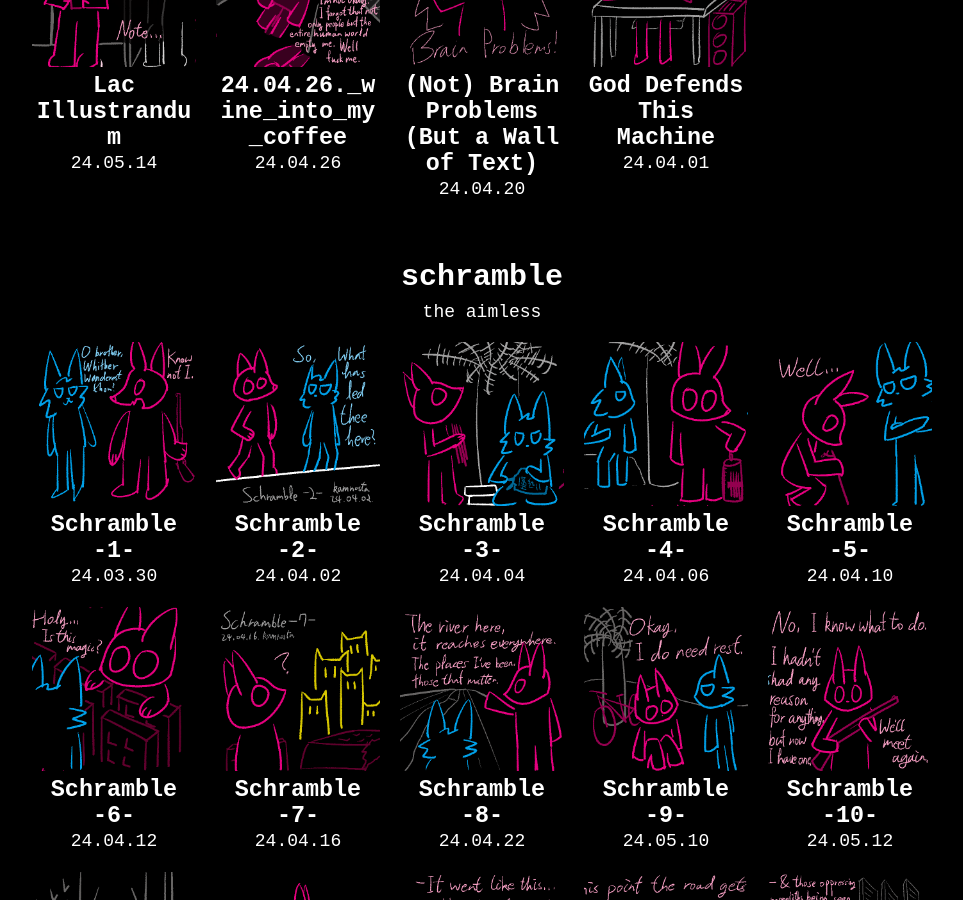
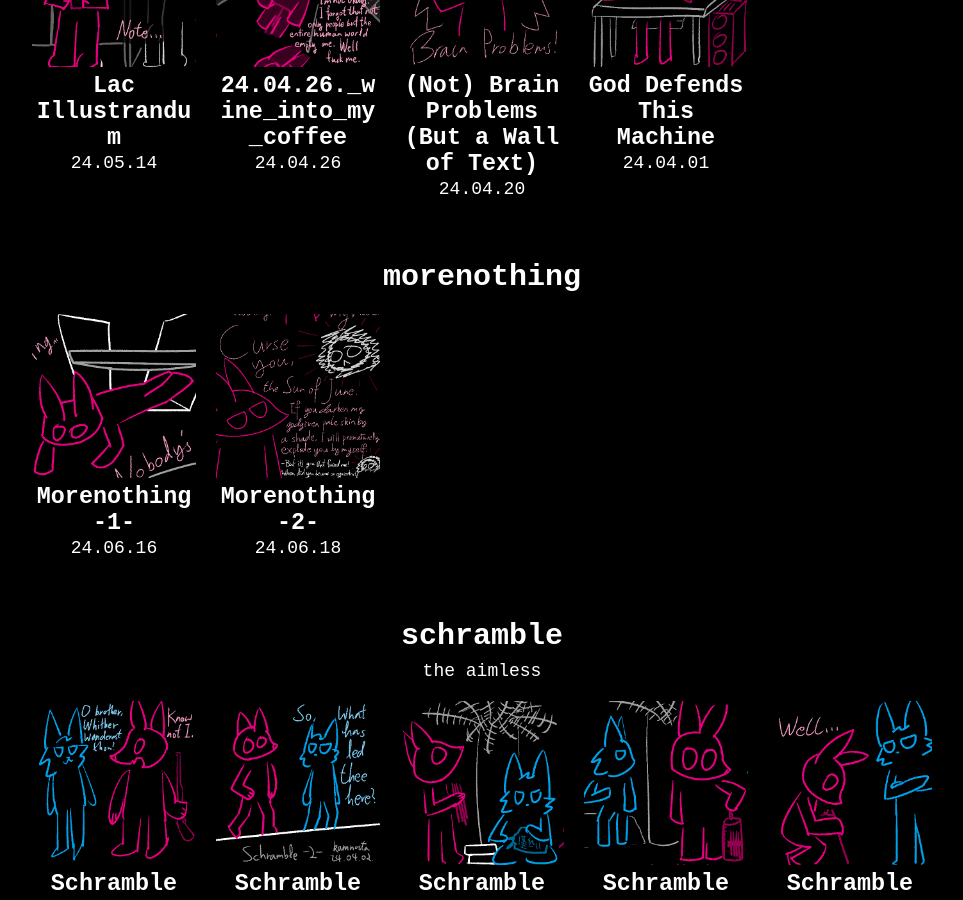
Before and after one commit to kamnosta/testproj, a Jekyll site: the page built from index.md, in a window 1280 px wide and 900 px high, scrolled down 2142 px. Shown: the whole window, without its empty margins (158-1121 px from the left). Built offline with Jekyll 4.4.1, drawn with Linux system fonts in a browser that asks for light colours; some of the changed text lies outside the part shown.

Commit message:
240618 mn2

```diff
--- a/_config.yml
+++ b/_config.yml
@@ -32,8 +32,8 @@ emptyarray: []
 home_cols:
   - illusts
   - comics
+  - morenothing
   - schramble
-  - morenothing
   - objects
   - posts
 
--- /dev/null
+++ b/_morenothing/24-06-18-2.md
@@ -0,0 +1,3 @@
+---
+title: Morenothing -2-
+---
```
Also changed, not shown: imgs/240618_mn2.png (added), thumbnails/240618_mn2-thumbnail.png (added).
